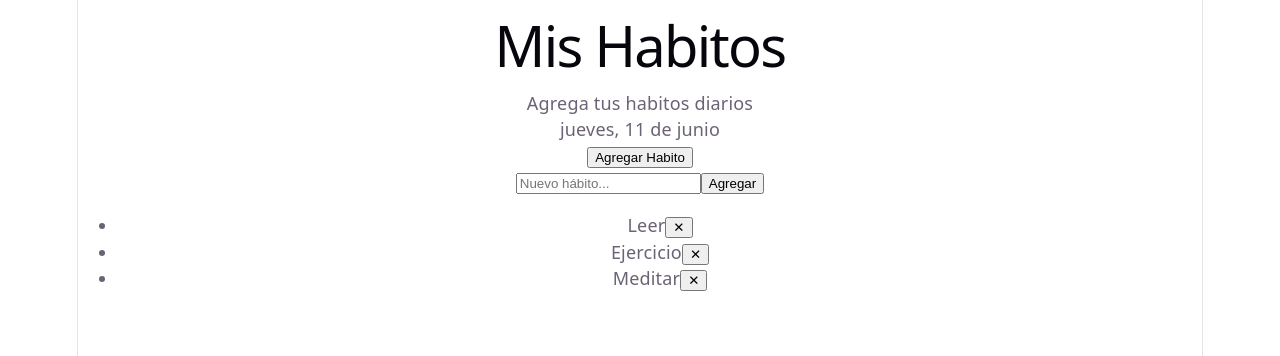
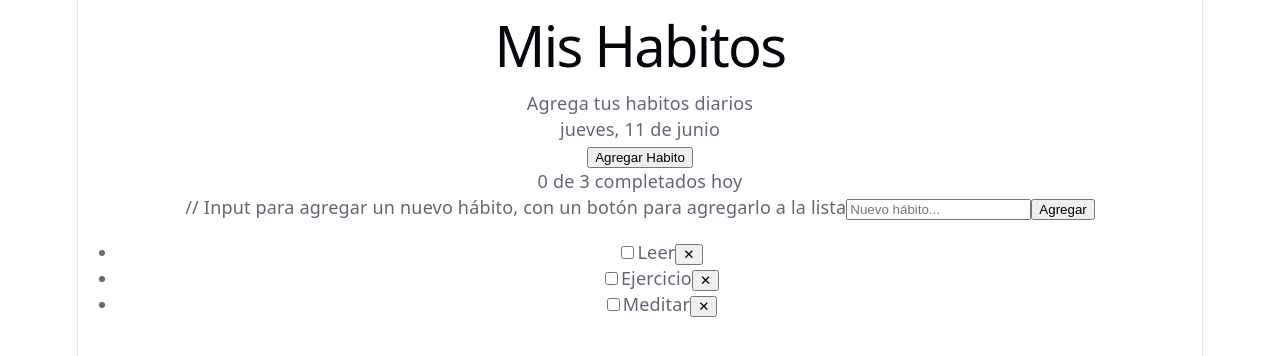
Before and after one commit to hectormadrid/Habitosapp, a React (Vite) app: page / in a window 1280 px wide. Shown: the top 356 px of the page. Built offline with nearby package versions, Linux system fonts and the light colour scheme.

Commit message:
marcar Habitos

```diff
--- a/src/components/HabitList.jsx
+++ b/src/components/HabitList.jsx
@@ -6,14 +6,17 @@
 
 import { useState } from 'react'
 
+// Estado inicial con algunos hábitos predefinidos para mostrar en la lista
 export default function HabitList() {
     const [habitos, setHabitos] = useState([
-        { id: 1, nombre: 'Leer' },
-        { id: 2, nombre: 'Ejercicio' },
-        { id: 3, nombre: 'Meditar' },
+        { id: 1, nombre: 'Leer', completado: false },
+        { id: 2, nombre: 'Ejercicio', completado: false },
+        { id: 3, nombre: 'Meditar', completado: false },
     ])
+    // Estado para manejar el valor del input del nuevo hábito
+    const [input, setInput] = useState('')
 
-    const [input, setInput] = useState('')
+    // Función para agregar un nuevo hábito a la lista
 
     function agregarHabito() {
         if (!input.trim()) return
@@ -21,13 +24,24 @@ export default function HabitList() {
         setInput('')
     }
 
+    // Función para eliminar un hábito de la lista por su id
     function eliminarHabito(id) {
         setHabitos(habitos.filter(h => h.id !== id))
     }
 
+    function toggleHabito(id) {
+        setHabitos(habitos.map(h =>
+            h.id === id ? { ...h, completado: !h.completado } : h))
+    }
+
+    const habitosCompletados = habitos.filter(h => h.completado).length
+
+    // Renderiza la interfaz de usuario con un input para agregar nuevos hábitos y una lista de hábitos existentes
     return (
         <div>
+            <p>{habitosCompletados} de {habitos.length} completados hoy</p>
             <div>
+                // Input para agregar un nuevo hábito, con un botón para agregarlo a la lista
                 <input
                     type="text"
                     placeholder="Nuevo hábito..."
@@ -40,7 +54,12 @@ export default function HabitList() {
 
             <ul>
                 {habitos.map(habito => (
-                    <li key={habito.id}>
+                    <li key={habito.id} style={{ textDecoration: habito.completado ? 'line-through' : 'none' }}>
+                        <input
+                            type="checkbox"
+                            checked={habito.completado}
+                            onChange={() => toggleHabito(habito.id)}
+                        />
                         {habito.nombre}
                         <button onClick={() => eliminarHabito(habito.id)}>✕</button>
                     </li>
```
